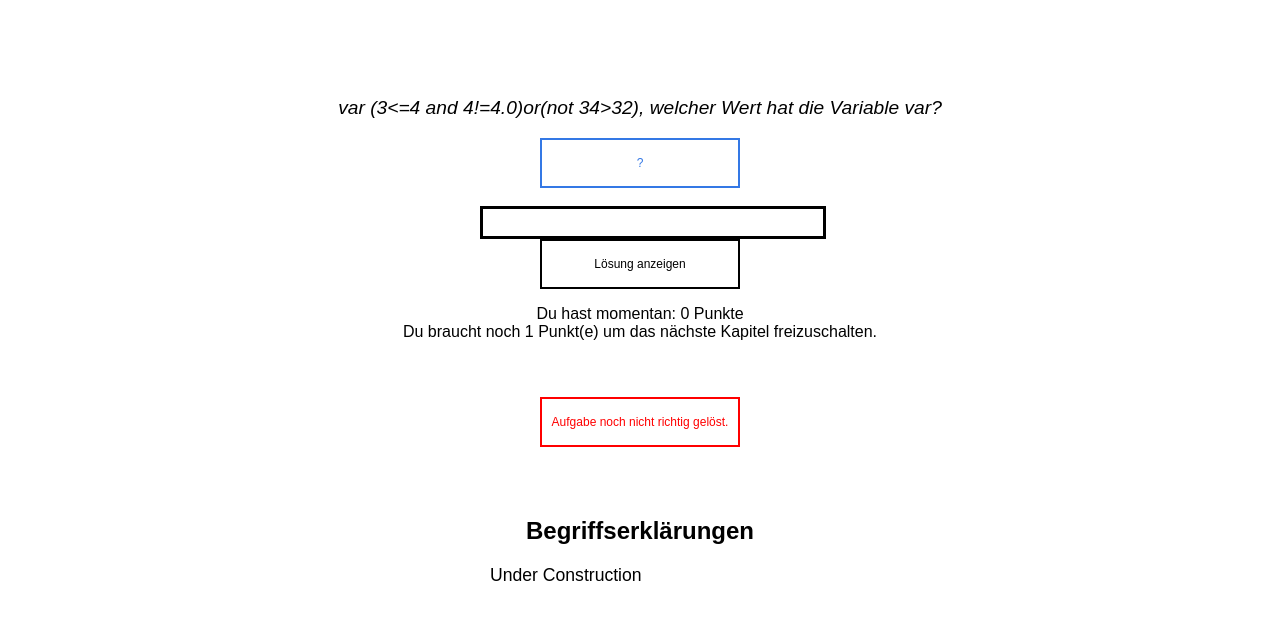
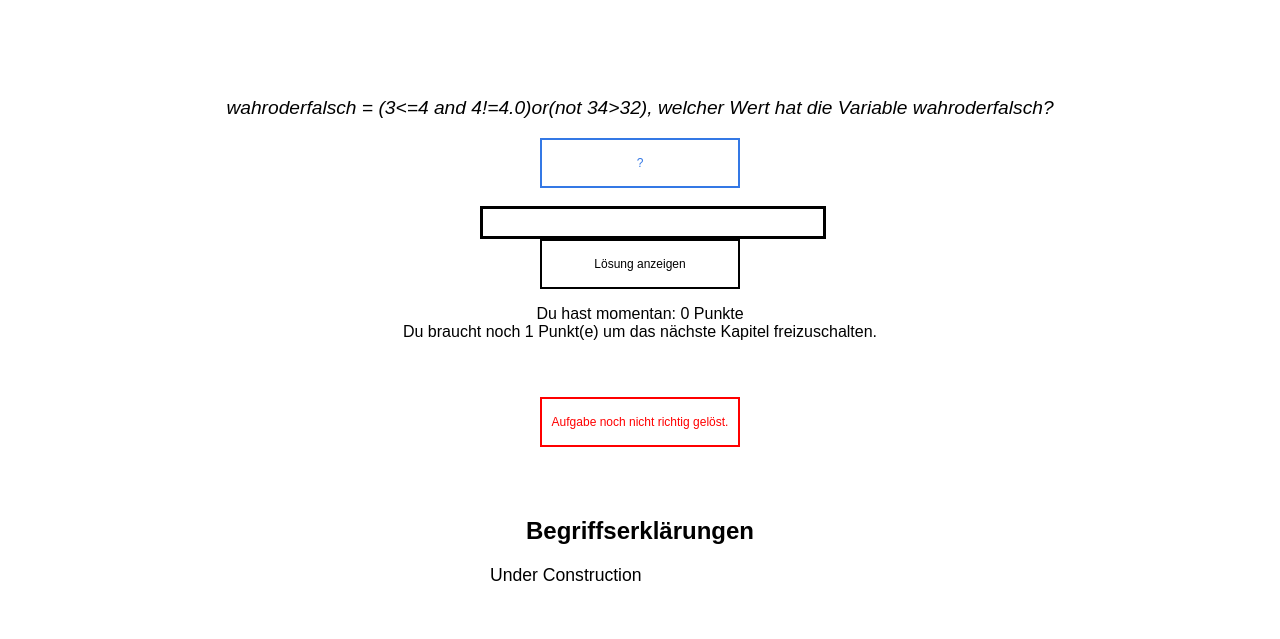
Before and after one commit to LearnPythonKSZ/Schleifenundverzweigungen, a plain HTML site: page index.html in a window 1280 px wide. Shown: the part 4306-4945 px from the top of the page. Drawn offline with Linux system fonts and the light colour scheme.

Commit message:
Update index.html

```diff
--- a/index.html
+++ b/index.html
@@ -175,7 +175,7 @@
 	</div>
 <button id="solutionbutton1"  class="solutionbutton" onclick="solution(solutionbutton1)"><span id="solutiontag1">Lösung anzeigen</span><span id="solution1" class="solution">Lösungstext1</span></button>
 	<div class="question" id="question">
-	<p>var (3&lt;=4 and 4!=4.0)or(not 34&gt;32), welcher Wert hat die Variable var?</p>
+	<p>wahroderfalsch = (3&lt;=4 and 4!=4.0)or(not 34&gt;32), welcher Wert hat die Variable wahroderfalsch?</p>
 	<button id="helpbutton2" value="scrollto" class="helpbutton" onclick="help(andor,helpbutton2,scrollto)">?</button>
 	</div>
 	</br>
```
